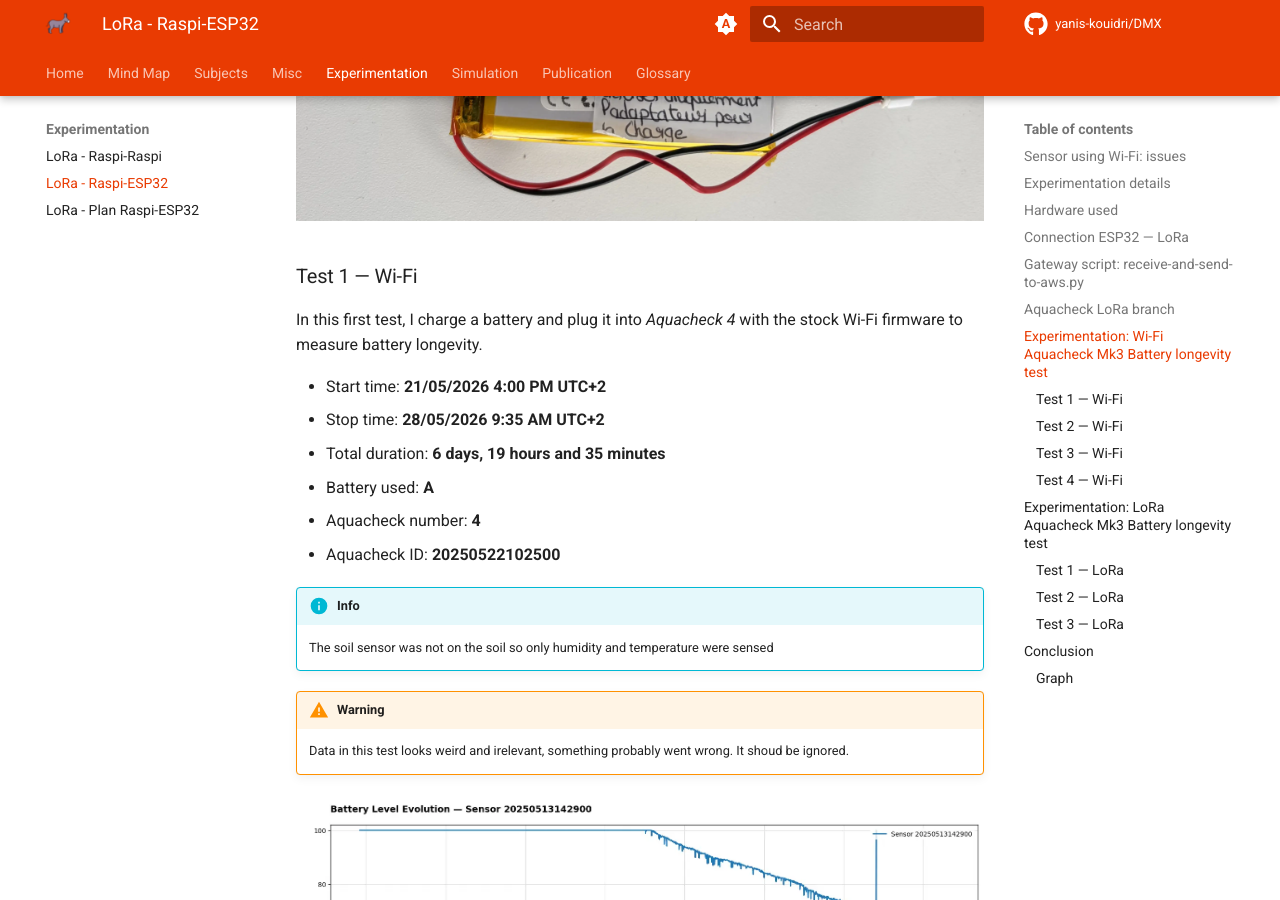
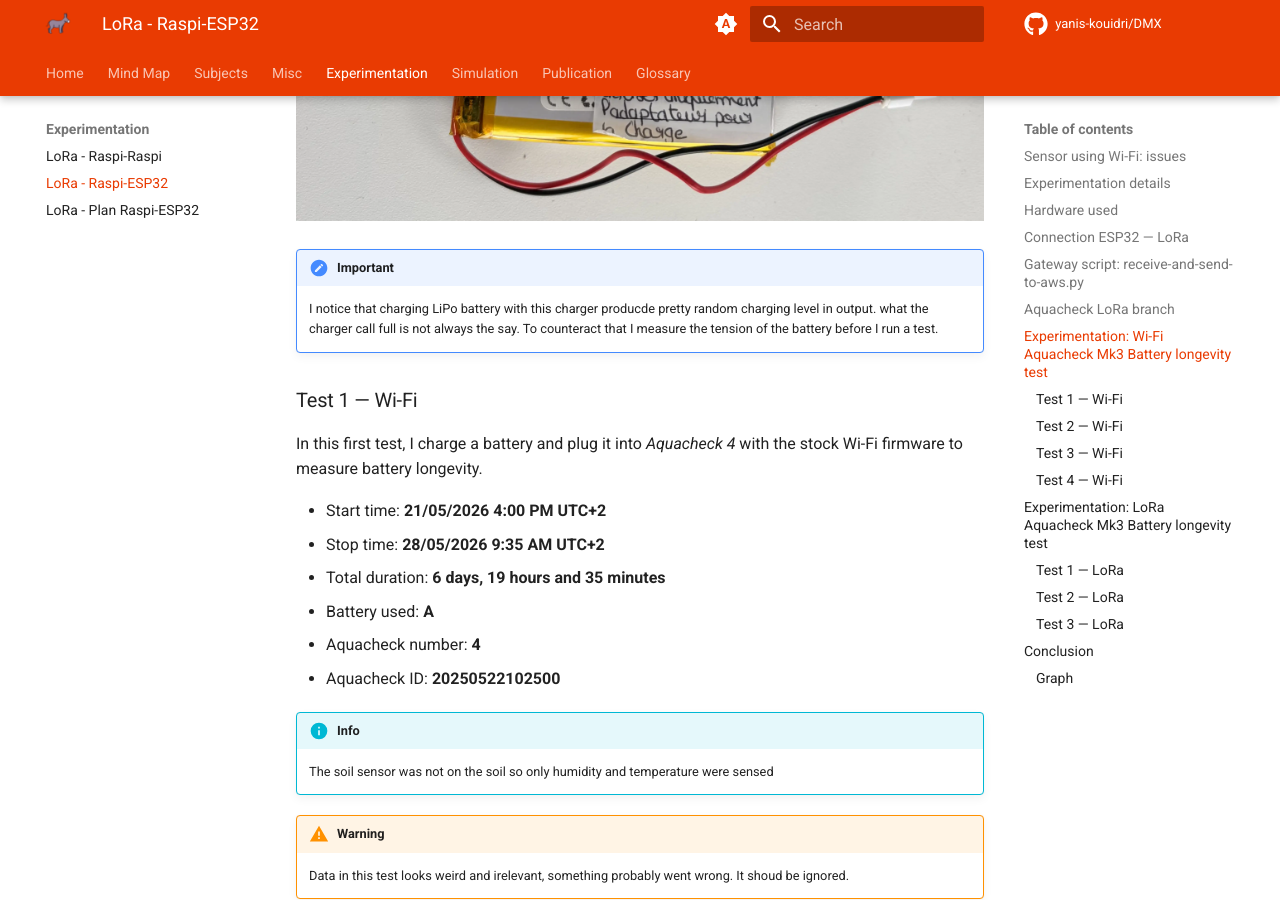
Before and after one commit to Yanis-Kouidri/DMX, an MkDocs documentation site: the page built from docs/experimentation/lora-raspi-esp32/lora-raspi-esp32.md, in a window 1280 px wide and 900 px high, scrolled down 4771 px. Built offline with MkDocs 1.6.1 and Material for MkDocs 9.7.7, drawn with Linux system fonts in a browser that asks for light colours; comment, search, counter and statistics services are not loaded.

Commit message:
feat: add info about battery charging

```diff
--- a/docs/experimentation/lora-raspi-esp32/lora-raspi-esp32.md
+++ b/docs/experimentation/lora-raspi-esp32/lora-raspi-esp32.md
@@ -71,6 +71,10 @@ The purpose of this branch is to **compare the stock Wi-Fi firmware with the LoR
 Battery setting:
 
 ![Battery-Detail](images/battery-details.webp)
+
+!!! important
+
+    I notice that charging LiPo battery with this charger producde pretty random charging level in output. what the charger call full is not always the say. To counteract that I measure the tension of the battery before I run a test.
 
 ### Test 1 — Wi-Fi
 
```
